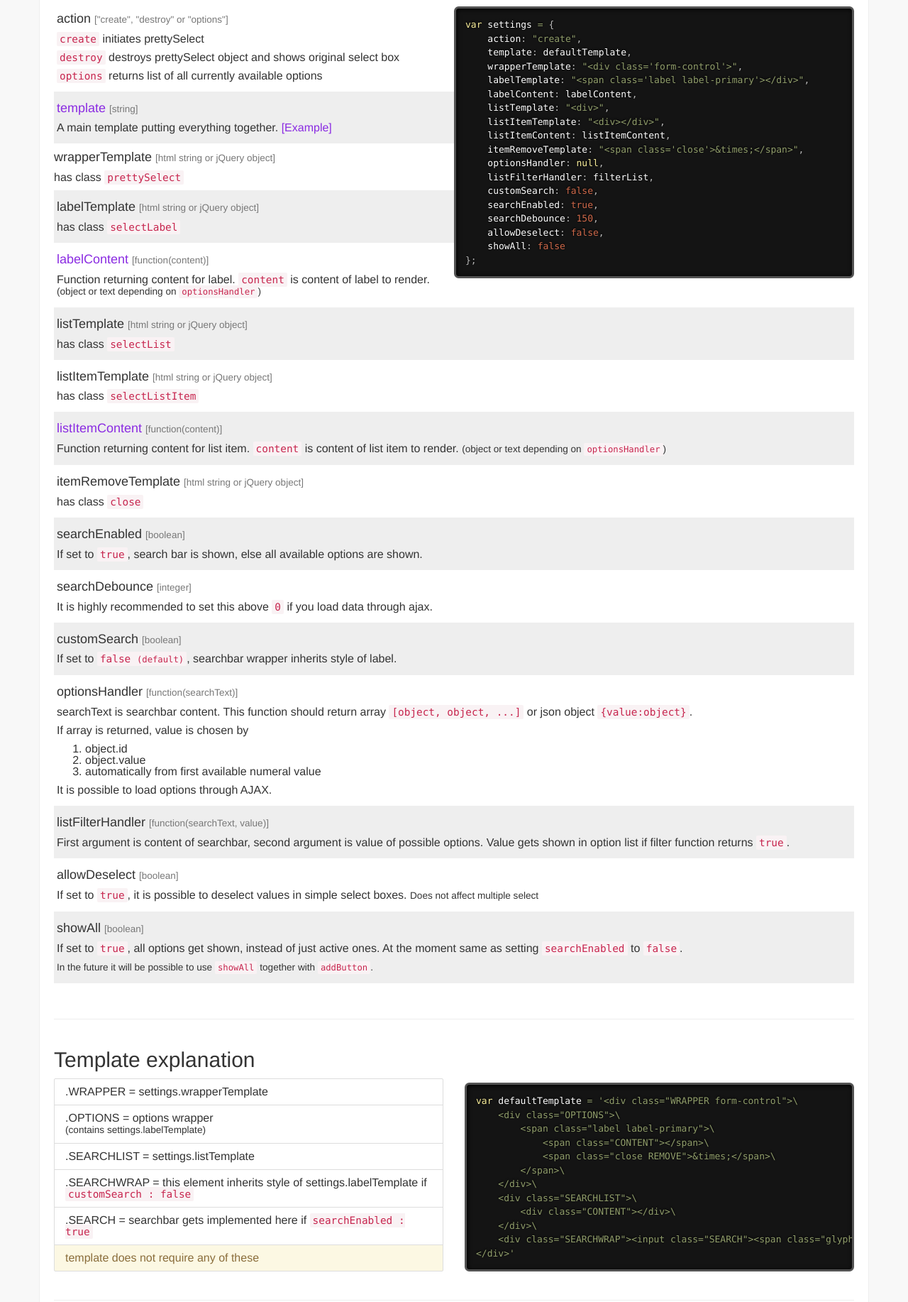
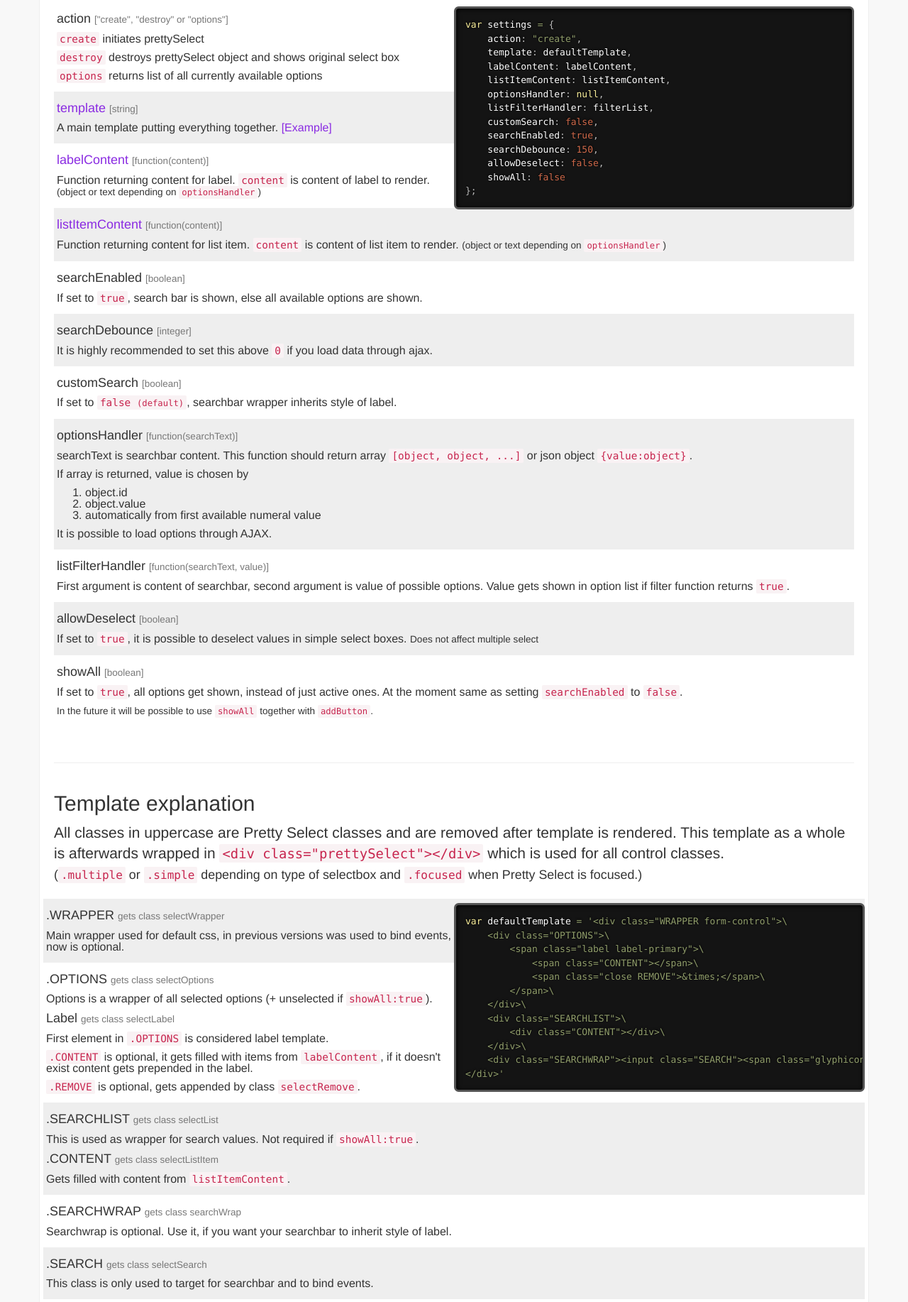
Before and after one commit to ZaneCZ/prettySelect, a plain HTML site: page index.html in a window 1280 px wide. Shown: the part 1148-2982 px from the top of the page at 71% size. Drawn offline with Linux system fonts and the light colour scheme.

Commit message:
docs update

```diff
--- a/index.html
+++ b/index.html
@@ -63,9 +63,11 @@
                         </div>\
                     </div>\
                     <div class="SEARCHWRAP">\
+                        <div class="customSearchWrap">\
                             <input class="SEARCH">\
                             <div class="SEARCHLIST customList">\
                                 <div class="CONTENT customListItem"></div>\
+                            </div>\
                         </div>\
                     </div>\
                 </div>';
@@ -246,13 +248,8 @@
                             <pre><code class="language-javascript">var settings = {
     action: &quot;create&quot;,
     template: defaultTemplate,
-    wrapperTemplate: &quot;&lt;div class=&#39;form-control&#39;&gt;&quot;,
-    labelTemplate: &quot;&lt;span class=&#39;label label-primary&#39;&gt;&lt;/div&gt;&quot;,
     labelContent: labelContent,
-    listTemplate: &quot;&lt;div&gt;&quot;,
-    listItemTemplate: &quot;&lt;div&gt;&lt;/div&gt;&quot;,
     listItemContent: listItemContent,
-    itemRemoveTemplate: &quot;&lt;span class=&#39;close&#39;&gt;&amp;times;&lt;/span&gt;&quot;,
     optionsHandler: null,
     listFilterHandler: filterList,
     customSearch: false,
@@ -273,33 +270,13 @@
                             <h4><a href="#templateExplanation">template</a> <small>[string]</small></h4>
                             <p>A main template putting everything together. <a href="#customTemplate">[Example]</a></p>
                         </div>
-                        <div>
-                            <h4>wrapperTemplate <small>[html string or jQuery object]</small></h4>
-                            <p>has class <code>prettySelect</code></p>
-                        </div>
-                        <div class="expl">
-                            <h4>labelTemplate <small>[html string or jQuery object]</small></h4>
-                            <p>has class <code>selectLabel</code></p>
-                        </div>
                         <div class="expl">
                             <h4><a href="#customContent">labelContent</a> <small>[function(content)]</small></h4>
                             <p>Function returning content for label. <code>content</code> is content of label to render. <small>(object or text depending on <code>optionsHandler</code>)</small></p>
                         </div>
                         <div class="expl">
-                            <h4>listTemplate <small>[html string or jQuery object]</small></h4>
-                            <p>has class <code>selectList</code></p>
-                        </div>
-                        <div class="expl">
-                            <h4>listItemTemplate <small>[html string or jQuery object]</small></h4>
-                            <p>has class <code>selectListItem</code></p>
-                        </div>
-                        <div class="expl">
                             <h4><a href="#customContent">listItemContent</a> <small>[function(content)]</small></h4>
                             <p>Function returning content for list item. <code>content</code> is content of list item to render. <small>(object or text depending on <code>optionsHandler</code>)</small></p>
-                        </div>
-                        <div class="expl">
-                            <h4>itemRemoveTemplate <small>[html string or jQuery object]</small></h4>
-                            <p>has class <code>close</code></p>
                         </div>
                         <div class="expl">
                             <h4>searchEnabled <small>[boolean]</small></h4>
@@ -353,18 +330,12 @@
                     <div class="row">
                         <div class="container-fluid">
                             <h2 id="templateExplanation">Template explanation</h2>
+                            <p class='lead'>All classes in uppercase are Pretty Select classes and are removed after template is rendered.
+                                This template as a whole is afterwards wrapped in <code>&lt;div class=&quot;prettySelect&quot;&gt;&lt;/div&gt;</code> which is used for all control classes. <br>
+                                <small>(<code>.multiple</code> or <code>.simple</code> depending on type of selectbox and <code>.focused</code> when Pretty Select is focused.)</small>
+                            </p>
                             <div class="row">
-                                <div class="col-md-6">
-                                    <ul class="list-group">
-                                        <li class="list-group-item">.WRAPPER = settings.wrapperTemplate</li>
-                                        <li class="list-group-item">.OPTIONS = options wrapper <br><small>(contains settings.labelTemplate)</small></li>
-                                        <li class="list-group-item">.SEARCHLIST = settings.listTemplate</li>
-                                        <li class="list-group-item">.SEARCHWRAP = this element inherits style of settings.labelTemplate if <code>customSearch : false</code></li>
-                                        <li class="list-group-item">.SEARCH = searchbar gets implemented here if <code>searchEnabled : true</code></li>
-                                        <li class="list-group-item list-group-item-warning">template does not require any of these</li>
-                                    </ul>
-                                </div>
-                                <div class="col-md-6">
+                                <div class="np col-md-6 col-xs-12 pull-right">
                                     <pre><code class="language-javascript">var defaultTemplate = &#39;&lt;div class=&quot;WRAPPER form-control&quot;&gt;\
     &lt;div class=&quot;OPTIONS&quot;&gt;\
         &lt;span class=&quot;label label-primary&quot;&gt;\
@@ -379,6 +350,31 @@
 &lt;/div&gt;&#39;
 </code></pre>
                                 </div>
+                                <div class="expl">
+                                    <h4>.WRAPPER <small>gets class selectWrapper</small></h4>
+                                    <p>Main wrapper used for default css, in previous versions was used to bind events, now is optional.</p>
+                                </div>
+                                <div class="expl">
+                                    <h4>.OPTIONS <small>gets class selectOptions</small></h4>
+                                    <p>Options is a wrapper of all selected options (+ unselected if <code>showAll:true</code>).</p>
+                                    <h4>Label <small>gets class selectLabel</small></h4>
+                                    <p>First element in <code>.OPTIONS</code> is considered label template.</p>
+                                    <p><code>.CONTENT</code> is optional, it gets filled with items from <code>labelContent</code>, if it doesn't exist content gets prepended in the label.</p>
+                                    <p><code>.REMOVE</code> is optional, gets appended by class <code>selectRemove</code>.</p>
+                                </div>
+                                <div class="expl">
+                                    <h4>.SEARCHLIST <small>gets class selectList</small></h4>
+                                    <p>This is used as wrapper for search values. Not required if <code>showAll:true</code>.</p>
+                                    <h4>.CONTENT <small>gets class selectListItem</small></h4>
+                                    <p>Gets filled with content from <code>listItemContent</code>.</p>
+                                </div>
+                                <div class="expl">
+                                    <h4>.SEARCHWRAP <small>gets class searchWrap</small></h4>
+                                    <p>Searchwrap is optional. Use it, if you want your searchbar to inherit style of label.</p>
+                                </div>
+                                <div class="expl">
+                                    <h4>.SEARCH <small>gets class selectSearch</small></h4>
+                                    <p>This class is only used to target for searchbar and to bind events.</p>
                                 </div>
                             </div>
                         </div>
@@ -440,9 +436,11 @@ var options = $("select").prettySelect({
         &lt;/div&gt;\
     &lt;/div&gt;\
     &lt;div class=&quot;SEARCHWRAP&quot;&gt;\
+        &lt;div class=&quot;customSearchWrap&quot;&gt;\
             &lt;input class=&quot;SEARCH&quot;&gt;\
             &lt;div class=&quot;SEARCHLIST customList&quot;&gt;\
                 &lt;div class=&quot;CONTENT customListItem&quot;&gt;&lt;/div&gt;\
+            &lt;/div&gt;\
         &lt;/div&gt;\
     &lt;/div&gt;\
 &lt;/div&gt;&#39;;
--- a/js/prettySelect.js
+++ b/js/prettySelect.js
@@ -1,6 +1,6 @@
 //Copyright (c) 2016 ZaneCZ
 //Developed by ZaneCZ under MIT licence
-//v0.8
+//v0.8.5
 
 (function ($) {
     $.fn.prettySelect = function (options) {
@@ -333,7 +333,7 @@
 
         searchList.prototype.listItem = function (value) {
             var item = $(this.itemTemplate);
-            item.addClass("selectListItem");
+            item.addClass("selectListItem").removeClass("CONTENT");
             item.attr("id", "i" + value);
             item.val(value);
             var option = this.prettySelect.values[value];
```
Lines whose indentation alone changed are shown as unchanged.
